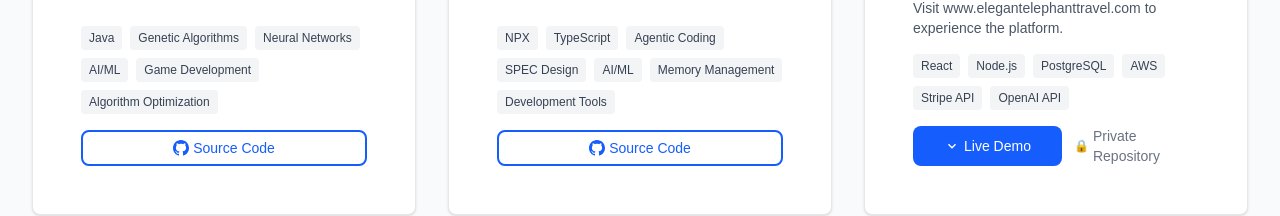
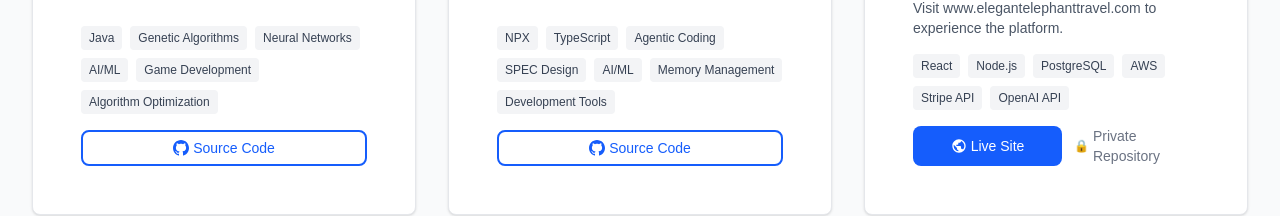
Before and after one commit to zacfermanis/portfolio, a Next.js app: page / in a window 1280 px wide. Shown: the part 2700-2916 px from the top of the page. Built offline with nearby package versions, Linux system fonts and the light colour scheme.

Commit message:
Updated Footer component to dynamically display the current year, modified ProjectCard to change "Live Demo" to "Live Site" with a globe icon, and added a new globe icon to the Icon component for improved clarity and user experience.

```diff
--- a/src/components/layout/Footer.tsx
+++ b/src/components/layout/Footer.tsx
@@ -6,7 +6,7 @@ const Footer: React.FC = () => {
       <div className="max-w-7xl mx-auto py-8 px-4 sm:px-6 lg:px-8">
         <div className="flex flex-col md:flex-row justify-between items-center">
           <div className="text-gray-500 text-sm">
-            © 2024 Zac Fermanis. All rights reserved.
+            © {new Date().getFullYear()} Zac Fermanis. All rights reserved.
           </div>
           <div className="flex space-x-6 mt-4 md:mt-0">
             <a
--- a/src/components/sections/ProjectCard.tsx
+++ b/src/components/sections/ProjectCard.tsx
@@ -77,8 +77,8 @@ const ProjectCard: React.FC<ProjectCardProps> = ({ project }) => {
               size="small"
               className="flex-1"
             >
-              <Icon name="arrow" size="small" className="mr-1" />
-              Live Demo
+              <Icon name="globe" size="small" className="mr-1" />
+              Live Site
             </Button>
           )}
           {project.githubUrl && project.githubUrl !== "#" && !project.isPrivate && (
--- a/src/components/ui/Icon.tsx
+++ b/src/components/ui/Icon.tsx
@@ -47,6 +47,11 @@ const Icon: React.FC<IconProps> = ({
         <path d="M7.41 8.59L12 13.17l4.59-4.58L18 10l-6 6-6-6 1.41-1.41z"/>
       </svg>
     ),
+    globe: (
+      <svg viewBox="0 0 24 24" className={classes} style={{ fill: 'currentColor' }}>
+        <path d="M12 2C6.48 2 2 6.48 2 12s4.48 10 10 10 10-4.48 10-10S17.52 2 12 2zm-1 17.93c-3.94-.49-7-3.85-7-7.93 0-.62.08-1.21.21-1.79L9 15v1c0 1.1.9 2 2 2v1.93zm6.9-2.54c-.26-.81-1-1.39-1.9-1.39h-1v-3c0-.55-.45-1-1-1H8v-2h2c.55 0 1-.45 1-1V7h2c1.1 0 2-.9 2-2v-.41c2.93 1.19 5 4.06 5 7.41 0 2.08-.8 3.97-2.1 5.39z"/>
+      </svg>
+    ),
     star: (
       <svg viewBox="0 0 24 24" className={classes} style={{ fill: 'currentColor' }}>
         <path d="M12 2l3.09 6.26L22 9.27l-5 4.87 1.18 6.88L12 17.77l-6.18 3.25L7 14.14 2 9.27l6.91-1.01L12 2z"/>
```
